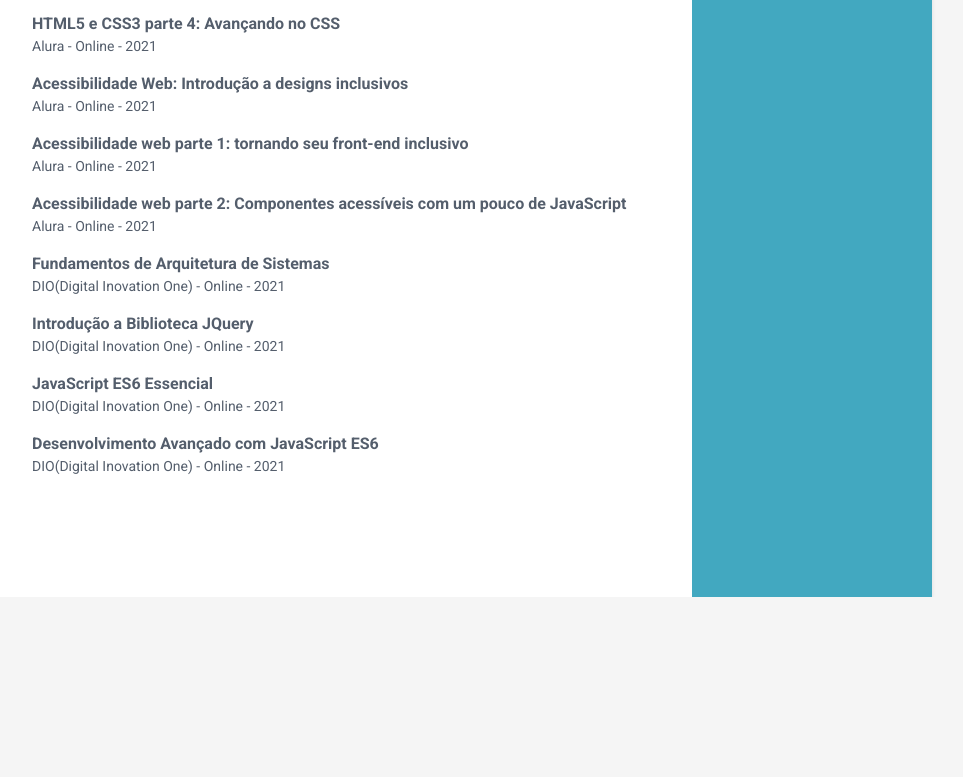
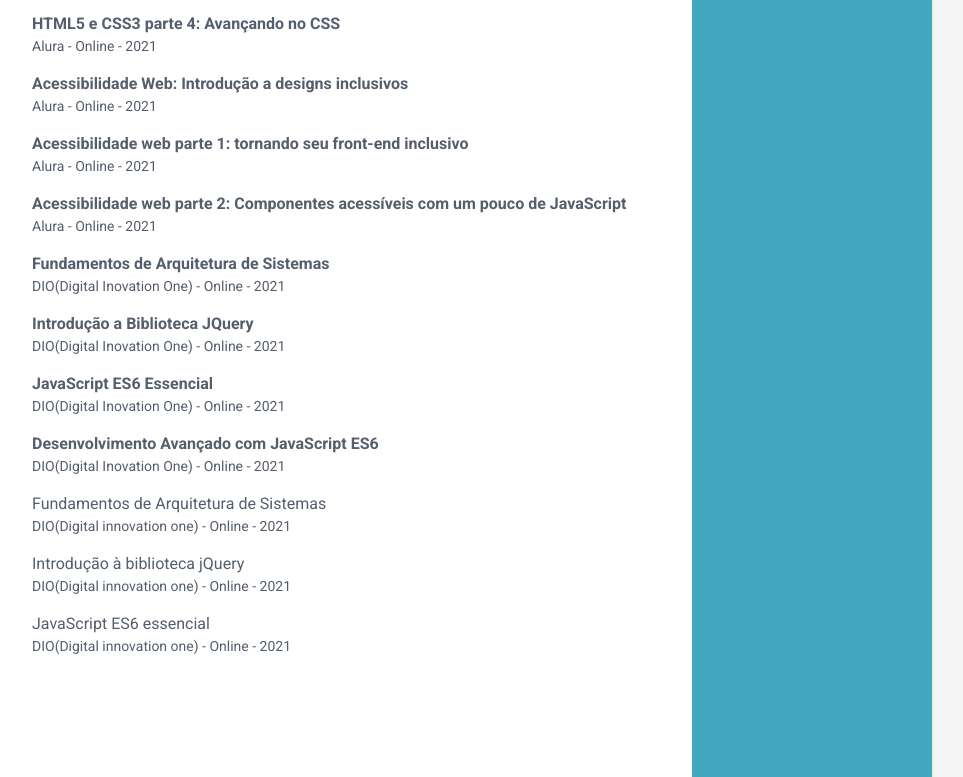
Before and after one commit to CLongo20/CLongo20.github.io, a plain HTML site: page index.html in a window 1280 px wide. Shown: the part 1714-2491 px from the top of the page, without its empty margins (188-1151 px from the left). Before the commit the page ends 2311 px from the top, so only its background shows below. Drawn offline with Linux system fonts and the light colour scheme.

Commit message:
Update index.html

```diff
--- a/index.html
+++ b/index.html
@@ -219,6 +219,20 @@
                     <span class="project-title"><b>Desenvolvimento Avançado com JavaScript ES6</b></span> </br>
                     <span class="project-tagline">DIO(Digital Inovation One) - Online - 2021</span>
                 </div>
+                 <div class="item">
+                    <span class="project-title"><b></b>Fundamentos de Arquitetura de Sistemas</span> </br>
+                    <span class="project-tagline">DIO(Digital innovation one) - Online - 2021</span>
+                </div>
+
+                <div class="item">
+                    <span class="project-title"><b></b>Introdução à biblioteca jQuery</span> </br>
+                    <span class="project-tagline">DIO(Digital innovation one) - Online - 2021</span>
+                </div>
+
+                <div class="item">
+                    <span class="project-title"><b></b>JavaScript ES6 essencial</span> </br>
+                    <span class="project-tagline">DIO(Digital innovation one) - Online - 2021</span>
+                </div>
 
 
 
```
